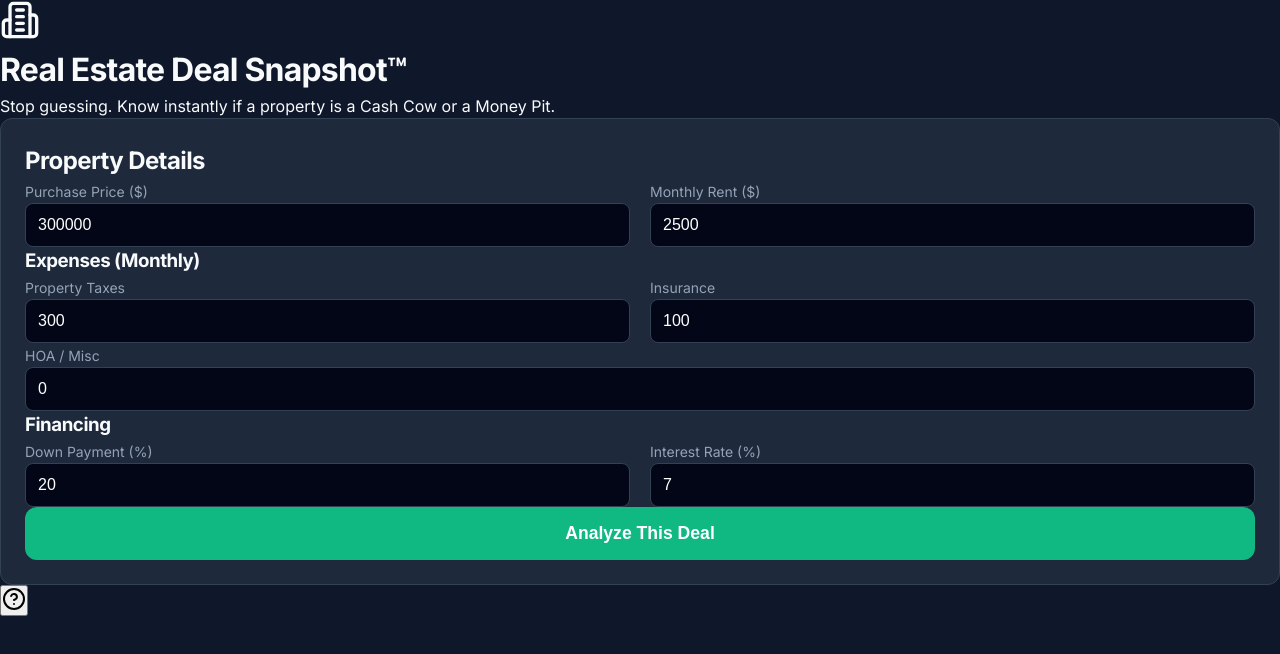
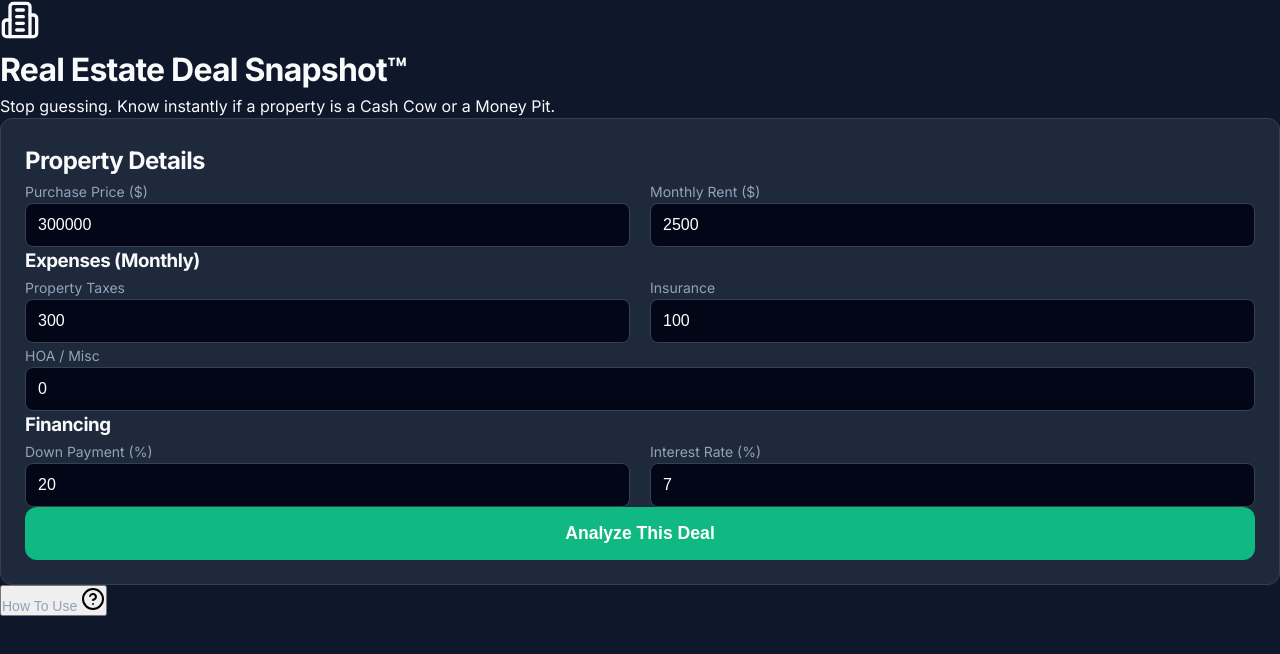
Before and after one commit to moabytemusic-code/real-estate-snapshot, a Next.js app: page / in a window 1280 px wide. Shown: the top 654 px of the page. Built offline with nearby package versions, Linux system fonts and the light colour scheme.

Commit message:
Add text label to Help button

```diff
--- a/app/page.js
+++ b/app/page.js
@@ -234,9 +234,9 @@ export default function Home() {
             {/* Help Button */}
             <button
                 onClick={() => setShowHelp(true)}
-                className="fixed top-4 right-4 text-slate-400 hover:text-white transition"
+                className="fixed top-4 right-4 text-slate-400 hover:text-white transition flex items-center gap-2"
             >
-                <HelpCircle size={24} />
+                <span className="font-bold text-sm">How To Use</span> <HelpCircle size={24} />
             </button>
 
             {/* Help Modal */}
```
